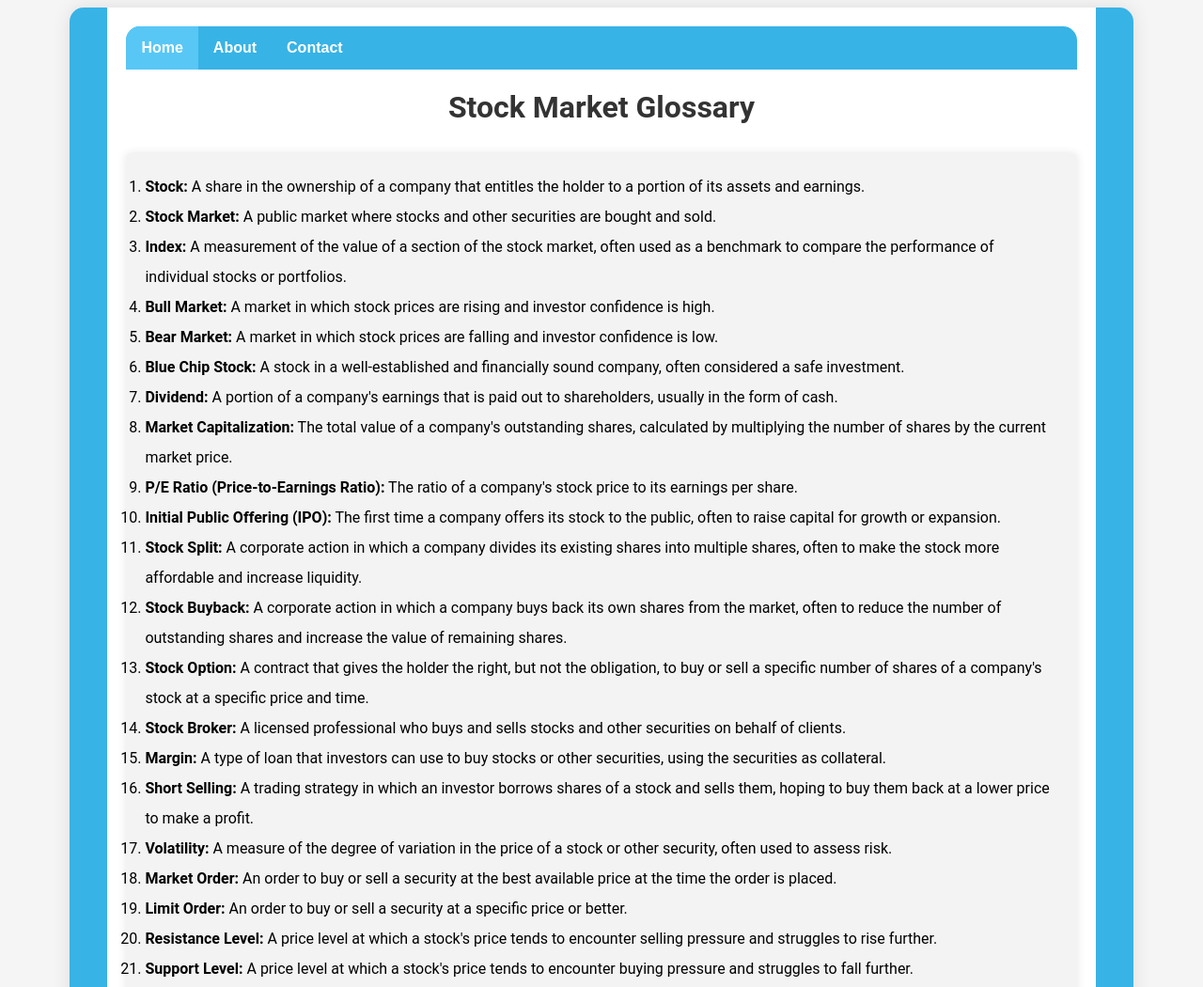
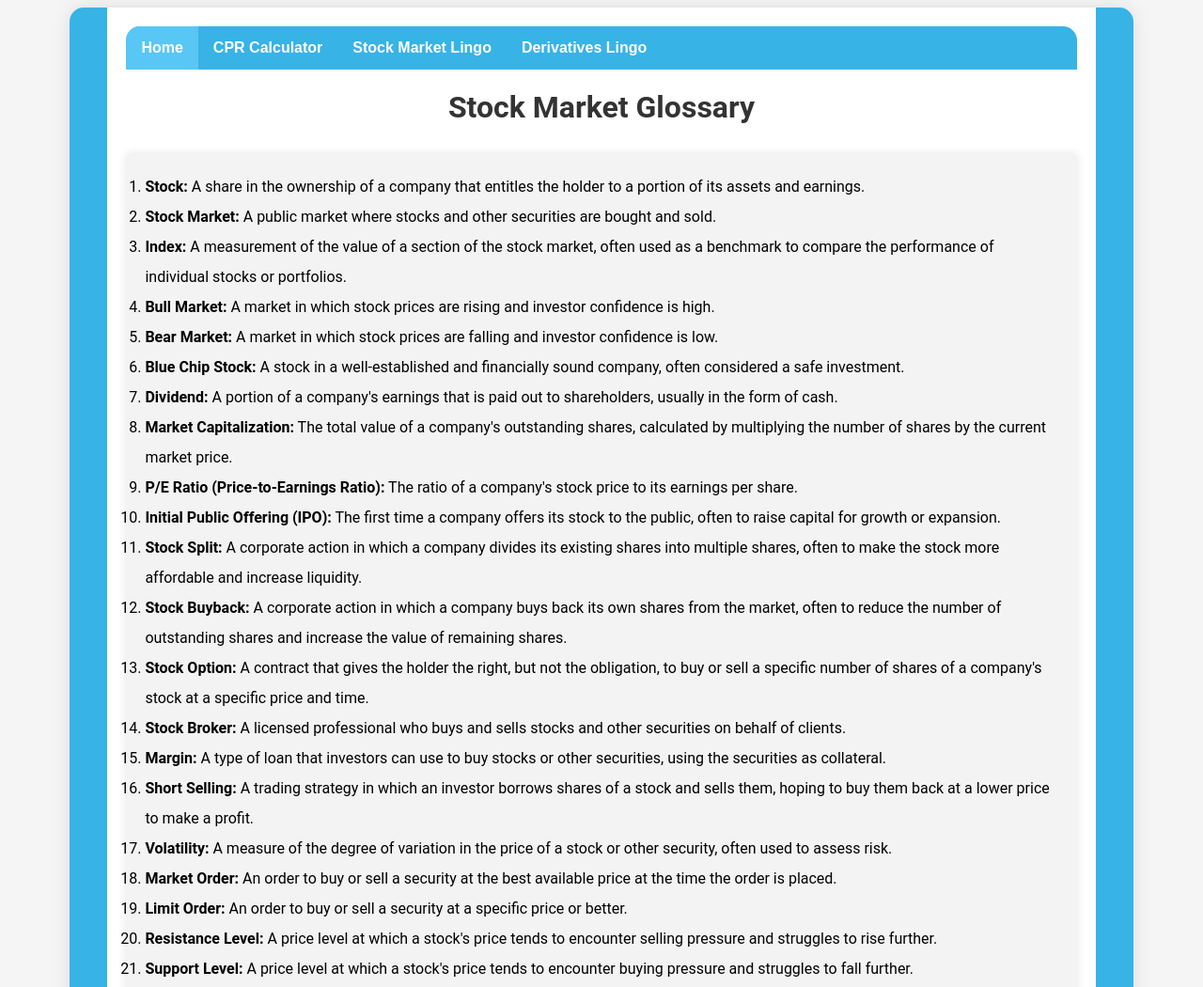
Before and after one commit to rishupunjabi/stockmarket, a plain HTML site: page Stockglossary.html in a window 1280 px wide. Shown: the top 1050 px of the page at 94% size. Drawn offline with Linux system fonts and the light colour scheme.

Commit message:
Update Stockglossary.html

```diff
--- a/Stockglossary.html
+++ b/Stockglossary.html
@@ -22,9 +22,10 @@
 
    <div class="container">
     <div class="navbar">
-      <a class="active" href="#">Home</a>
-      <a href="#">About</a>
-      <a href="#">Contact</a>
+      <a class="active" href="index.html">Home</a>
+      <a href="CPR.html">CPR Calculator</a>
+      <a href="#">Stock Market Lingo</a>
+      <a href="Derivativesgloassary.html">Derivatives Lingo</a>
     </div>
     <h1>Stock Market Glossary</h1>
     <ol>
```
